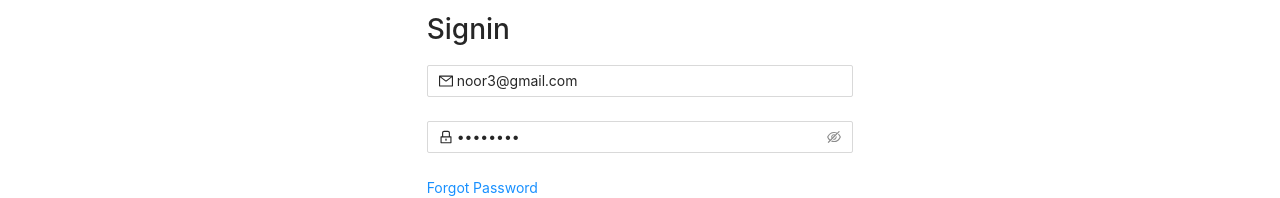
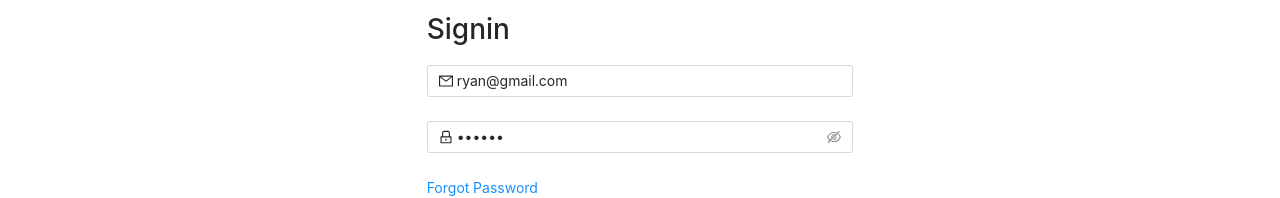
Before and after one commit to noor12401/Content-Management-System---Telegraph, a Next.js app in the folder client/: page /signin in a window 1280 px wide. Shown: the part 141-339 px from the top of the page. Built offline with nearby package versions, Linux system fonts and the light colour scheme; no server answers.

Commit message:
Implementing Reset Password with Reset Code

```diff
--- a/client/pages/signin.js
+++ b/client/pages/signin.js
@@ -14,12 +14,17 @@ function Signin() {
   const [loading, setLoading] = useState(false);
   // hooks
   const router = useRouter();
+  // const [form] = Form.useForm();
 
   const onFinish = async (values) => {
     // console.log("values => ", values);
     try {
       setLoading(true);
       const { data } = await axios.post("/signin", values);
+      if (data?.error) {
+        toast.error(data.error);
+        setLoading(false);
+      } else {
         // console.log("signin response => ", data);
         // save user and token to context
         setAuth(data);
@@ -28,6 +33,8 @@ function Signin() {
         toast.success("Successfully signed in");
         // redirect user
         router.push("/");
+        // form.resetFields();
+      }
     } catch (err) {
       console.log("err => ", err);
       setLoading(false);
@@ -41,12 +48,13 @@ function Signin() {
         <h1 style={{ paddingTop: "100px" }}>Signin</h1>
 
         <Form
+          // form={form}
           name="normal_login"
           className="login-form"
           initialValues={{
             remember: true,
-            email: "noor3@gmail.com",
-            password: "Password",
+            email: "ryan@gmail.com",
+            password: "rrrrrr",
           }}
           onFinish={onFinish}
         >
```
Also changed, not shown: 1 other file (tests, documents, lock files or other folders). Lines whose indentation alone changed are shown as unchanged.
